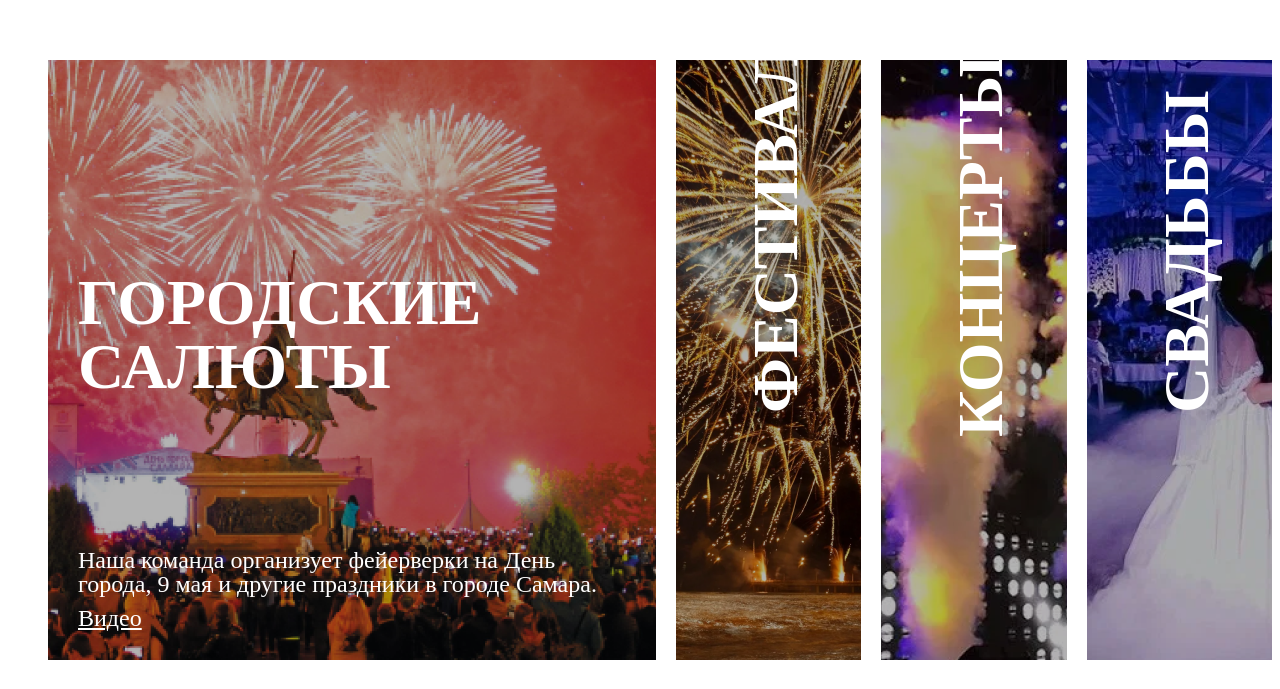
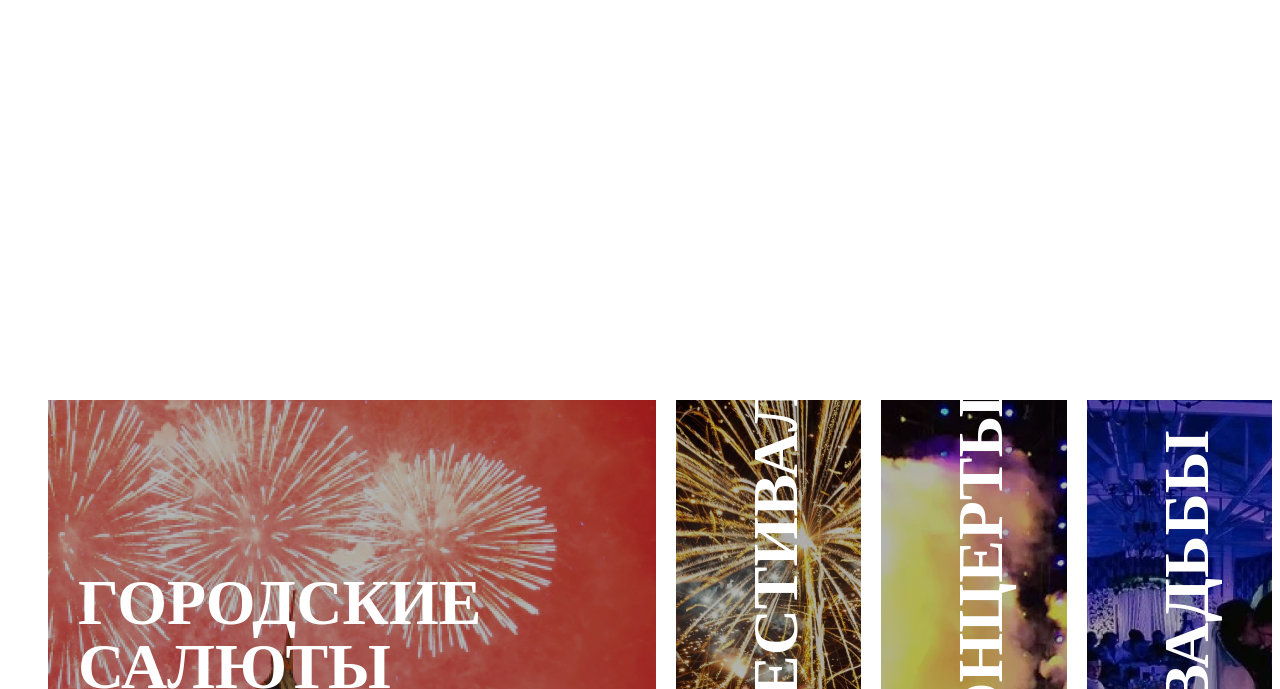
Before and after one commit to algorithm-ssau/AEAEA, a Next.js app: page /IndexPage/IndexPage in a window 1280 px wide. Shown: the part 1171-1860 px from the top of the page. Built offline with nearby package versions, Linux system fonts and the light colour scheme; no server answers.

Commit message:
feat: исправление компонента WhyBlock

```diff
--- /dev/null
+++ b/constants/arrays/whyAreWeArray.ts
@@ -0,0 +1,35 @@
+import image1 from "@/public/images/whyImage1.png";
+import image2 from "@/public/images/whyImage2.png";
+import image3 from "@/public/images/whyImage3.png";
+import image4 from "@/public/images/whyImage4.png";
+
+export const whyAreWeArray = [
+    {
+        image: image1,
+        title: "ГОРОДСКИЕ САЛЮТЫ",
+        description:
+            "Наша команда организует фейерверки на День города, 9 мая и другие праздники в городе Самара.",
+        link: "",
+    },
+    {
+        image: image2,
+        title: "ФЕСТИВАЛИ",
+        description:
+            "Пиротеатр участвовал в фестивалях «Большая Волга», «Серебряная ладья», «Сталинградская сирень».",
+        link: "",
+    },
+    {
+        image: image3,
+        title: "КОНЦЕРТЫ",
+        description:
+            "Наши специалисты устанавливали спецэффекты на концертах группы Dabro, BigBaby Tape, Feduk и др.",
+        link: "",
+    },
+    {
+        image: image4,
+        title: "СВАДЬБЫ",
+        description:
+            "Мы предоставляем широкий ассортимент услуг для свадеб - от тяжелого дыма до высотного фейерверка.",
+        link: "",
+    },
+];
--- a/pages/ShopsPage/ShopsPage.tsx
+++ b/pages/ShopsPage/ShopsPage.tsx
@@ -3,7 +3,7 @@ import styles from "./ShopsPage.module.scss";
 import {
     placesNovokuybyshevskArray,
     placesSamaraArray,
-} from "@/public/arrays/placesArray";
+} from "@/constants/arrays/placesArray";
 
 export default function ShopsPage() {
     return (
--- a/shared/components/shared/WhyBlock/WhyBlock.module.scss
+++ b/shared/components/shared/WhyBlock/WhyBlock.module.scss
@@ -13,19 +13,19 @@
     align-items: start;
 
     color: $color-white;
-    margin-bottom: 50px;
 }
 .list {
     display: flex;
+    justify-content: space-between;
     gap: 20px;
 }
 .element {
     position: relative;
     width: 200px;
     height: 600px;
-    transition: width 0.2s ease-out;
+    transition: width 0.3s ease-out;
     &.active {
-        transition: width 0.2s ease-out;
+        transition: width 0.3s ease-out;
         width: 655px;
     }
     overflow: hidden;
@@ -52,10 +52,13 @@
 }
 .withoutTitle {
     opacity: 0;
-    transition: opacity 0.15s ease-out;
+    width: 540px;
+    transition: all 0.15s ease-out;
+    margin-bottom: 0px;
     &.active {
+        margin-bottom: 40px;
         opacity: 1;
-        transition: opacity 0.15s ease-out;
+        transition: all 0.15s ease-out;
     }
 }
 .title {
@@ -87,3 +90,22 @@
     color: $color-white;
     text-decoration: underline;
 }
+.componentSubtitle {
+    font-family: "Montserrat";
+    font-style: normal;
+    font-weight: 500;
+    font-size: 24px;
+    line-height: 100%;
+
+    color: $color-white;
+}
+.upperBlock {
+    display: flex;
+    justify-content: space-between;
+    margin-bottom: 30px;
+    gap: 30px;
+}
+.titles{
+    width: 570px;
+
+}
--- a/shared/components/shared/WhyBlock/WhyBlock.tsx
+++ b/shared/components/shared/WhyBlock/WhyBlock.tsx
@@ -1,44 +1,9 @@
 "use client";
+
 import styles from "./WhyBlock.module.scss";
-
-import image1 from "@/public/images/whyImage1.png";
-import image2 from "@/public/images/whyImage2.png";
-import image3 from "@/public/images/whyImage3.png";
-import image4 from "@/public/images/whyImage4.png";
-
+import { whyAreWeArray } from "@/constants/arrays/whyAreWeArray";
 import Link from "next/link";
 import { useRef, useState } from "react";
-
-const array = [
-    {
-        image: image1,
-        title: "ГОРОДСКИЕ САЛЮТЫ",
-        description:
-            "Наша команда организует фейерверки на День города, 9 мая и другие праздники в городе Самара.",
-        link: "",
-    },
-    {
-        image: image2,
-        title: "ФЕСТИВАЛИ",
-        description:
-            "Пиротеатр участвовал в фестивалях «Большая Волга», «Серебряная ладья», «Сталинградская сирень».",
-        link: "",
-    },
-    {
-        image: image3,
-        title: "КОНЦЕРТЫ",
-        description:
-            "Наши специалисты устанавливали спецэффекты на концертах группы Dabro, BigBaby Tape, Feduk и др.",
-        link: "",
-    },
-    {
-        image: image4,
-        title: "СВАДЬБЫ",
-        description:
-            "Мы предоставляем широкий ассортимент услуг для свадеб - от тяжелого дыма до высотного фейерверка.",
-        link: "",
-    },
-];
 
 const WhyBlock: React.FC = () => {
     const [active, setActive] = useState(0);
@@ -47,9 +12,27 @@ const WhyBlock: React.FC = () => {
     return (
         <div className="container">
             <div className={styles.inner}>
-                <h3 className={styles.component_title}>ПОЧЕМУ МЫ?</h3>
+                <div className={styles.upperBlock}>
+                    <div className={styles.titles}>
+                        <h3 className={styles.component_title}>ПОЧЕМУ МЫ?</h3>
+                        <p className={styles.componentSubtitle}>
+                            Мы создаем незабываемые мероприятия самого высокого
+                            уровня!
+                        </p>
+                    </div>
+                    <div>
+                        <p className={styles.component_title}>30+</p>
+                        <p className={styles.componentSubtitle}>лет на рынке</p>
+                    </div>
+                    <div>
+                        <p className={styles.component_title}>4 500+</p>
+                        <p className={styles.componentSubtitle}>
+                            проведенных мероприятий
+                        </p>
+                    </div>
+                </div>
                 <ul className={styles.list}>
-                    {array.map((element, index) => (
+                    {whyAreWeArray.map((element, index) => (
                         <li
                             onMouseEnter={() => {
                                 setActive(index);
@@ -66,11 +49,13 @@ const WhyBlock: React.FC = () => {
                                 alt=""
                             />
                             <div className={styles.textBlock}>
-                                <h6 className={`${styles.title}${
+                                <h6
+                                    className={`${styles.title}${
                                         active === index
                                             ? " " + styles.active
                                             : ""
-                                    }`}>
+                                    }`}
+                                >
                                     {element.title}
                                 </h6>
                                 <div
```
Also changed, not shown: constants/arrays/placesArray.ts (renamed from public/arrays/placesArray.ts).
